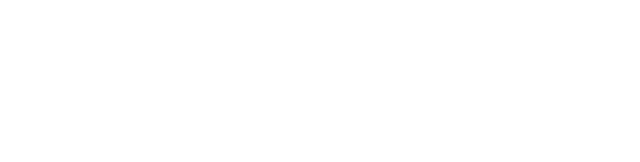
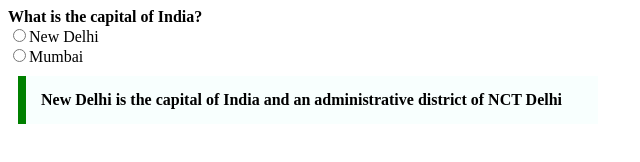
Before and after one commit to acciojob/trivia-moeenpatel, a website: page main.html in a window 1280 px wide. Shown: the whole page, without its empty margins (0-640 px from the left). Drawn offline with Linux system fonts and the light colour scheme.

Commit message:
created a submission

```diff
--- a/main.html
+++ b/main.html
@@ -7,7 +7,16 @@
 </head>
 
 <body>
-	<!-- the entire body must be written by student -->
+
+	<label for="question">What is the capital of India?</label>
+	<br>
+	<input type="radio" name="question" value="" id="">New Delhi
+	<br>
+	<input type="radio" name="question" value="" id="">Mumbai
+	<br>
+	<blockquote cite="https://en.wikipedia.org/wiki/New_Delhi">New Delhi is the capital of India and an administrative district of NCT Delhi</blockquote>
+
+
     <script type="text/javascript" src="./script.js">
 </script>
 
--- a/styles.css
+++ b/styles.css
@@ -1,2 +1,13 @@
-
-/* Your CSS Code here. */
+body{
+    max-width: 600px;
+}
+label{
+    font-weight:bold;
+}
+blockquote{
+	margin: 10px;
+	padding: 15px;
+	border-left:8px solid green;
+	background-color:#f8fffe;
+	font-weight:bold;
+}
```
